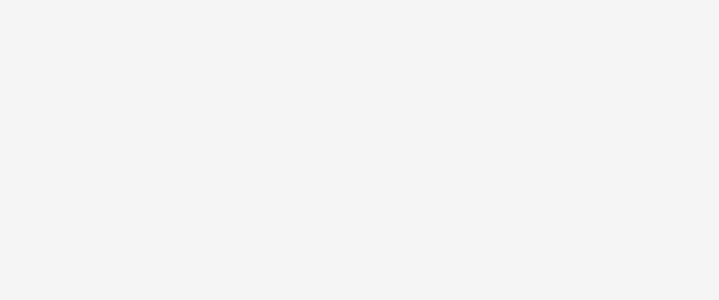
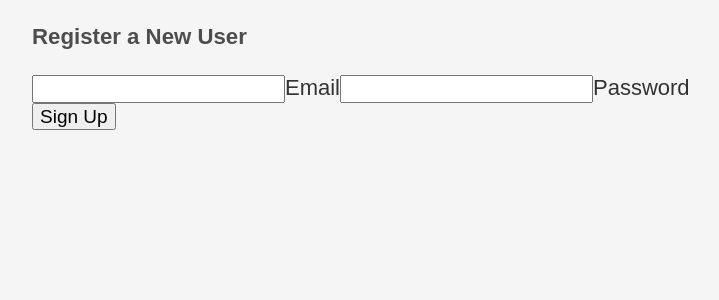
Before and after one commit to fujimuri/workout-app, a React (Create React App) app in the folder client/: page /login in a window 1280 px wide. Before the commit this address had no page. Shown: the top 300 px of the page, without its empty margins (268-987 px from the left). Built offline with nearby package versions, Linux system fonts and the light colour scheme.

Commit message:
Use Firebase to authenticate users Created a Login component to register a new user

```diff
--- a/client/src/RouteSwitch.js
+++ b/client/src/RouteSwitch.js
@@ -1,6 +1,7 @@
 import React from 'react';
 import { BrowserRouter, Routes, Route } from 'react-router-dom';
 import App from './App';
+import Login from './components/Login'
 
 const RouteSwitch = () => {
     return (
@@ -47,6 +48,9 @@ const RouteSwitch = () => {
                         element={<App
                         pageName="Hall of Fame"/>}
                 />
+                <Route
+                path="/login"
+                element={<Login/>}/>
             </Routes>
         </BrowserRouter>
     )
--- /dev/null
+++ b/client/src/components/Login.js
@@ -0,0 +1,77 @@
+import React, { useState } from 'react';
+import app from '../firebase';
+import { getAuth, createUserWithEmailAndPassword } from "firebase/auth";
+
+function Login() {
+    const auth = getAuth(app);
+
+
+    // const user = await createUserWithEmailAndPassword(auth, email, password)
+    // .then((userCredential) => {
+    //   // Signed in
+    //   const user = userCredential.user;
+    //   // ...
+    // })
+    // .catch((error) => {
+    //   const errorCode = error.code;
+    //   const errorMessage = error.message;
+    //   // ..
+    // });
+
+    const [email, setEmail] = useState('');
+    const [password, setPassword] = useState('');
+    const [error, setError] = useState(null);
+
+    const register = async (e) => {
+        e.preventDefault();
+        try {
+            const user = await createUserWithEmailAndPassword(
+                auth,
+                email,
+                password
+            );
+            console.log(user);
+        } catch (error) {
+            console.log(error.message);
+
+        }
+    }
+
+    function handleEmailChange(e) {
+        e.preventDefault();
+        setEmail(e.target.value);
+    }
+
+    function handlePasswordChange(e) {
+        e.preventDefault();
+        setPassword(e.target.value);
+    }
+
+
+    return (
+        <div>
+            <h3>Register a New User</h3>
+            <form className="login-form" onSubmit={register}>
+                <input
+                id="email"
+                type="email"
+                value={email}
+                onChange={handleEmailChange}
+                required/>
+                <label>Email</label>
+                <input
+                id="password"
+                type="password"
+                value={password}
+                onChange={handlePasswordChange}
+                required/>
+                <label>Password</label>
+                <button type="submit">
+                    Sign Up
+                </button>
+            </form>
+        </div>
+    )
+}
+
+export default Login;
--- /dev/null
+++ b/client/src/firebase.js
@@ -0,0 +1,8 @@
+// Firebase service file
+import firebaseConfig from './firebaseConfig';
+import { initializeApp } from "firebase/app";
+
+// Initialize Firebase
+const app = initializeApp(firebaseConfig);
+
+export default app;
```
Also changed, not shown: client/src/index.css (+3 -6 lines), 2 other files (tests, documents, lock files or other folders).
